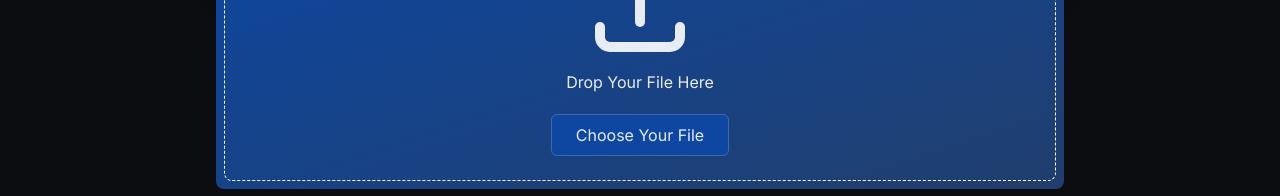
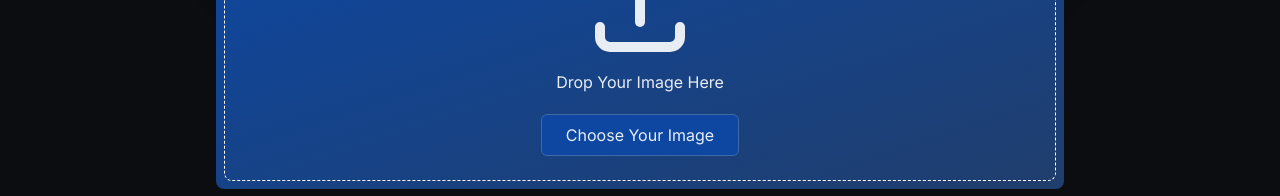
Before and after one commit to iswilljr/img-tools, a Next.js app: page /crop in a window 1280 px wide. Shown: the part 311-507 px from the top of the page. Built offline with nearby package versions, Linux system fonts and the light colour scheme.

Commit message:
update dropzone text

```diff
--- a/components/Dropzone.tsx
+++ b/components/Dropzone.tsx
@@ -55,10 +55,10 @@ export function Dropzone({ accept, onFileAccepted }: DropzoneProps) {
             <input disabled={disabled} {...getInputProps()} />
             <div className="mx-auto flex flex-col items-center justify-center space-y-2">
               <IconUpload size={120} />
-              <p className="capitalize">Drop your file here</p>
+              <p className="capitalize">Drop your image here</p>
             </div>
             <Button type="button" className="!w-fit capitalize" disabled={disabled}>
-              Choose your file
+              Choose your image
             </Button>
           </div>
         </div>
```
